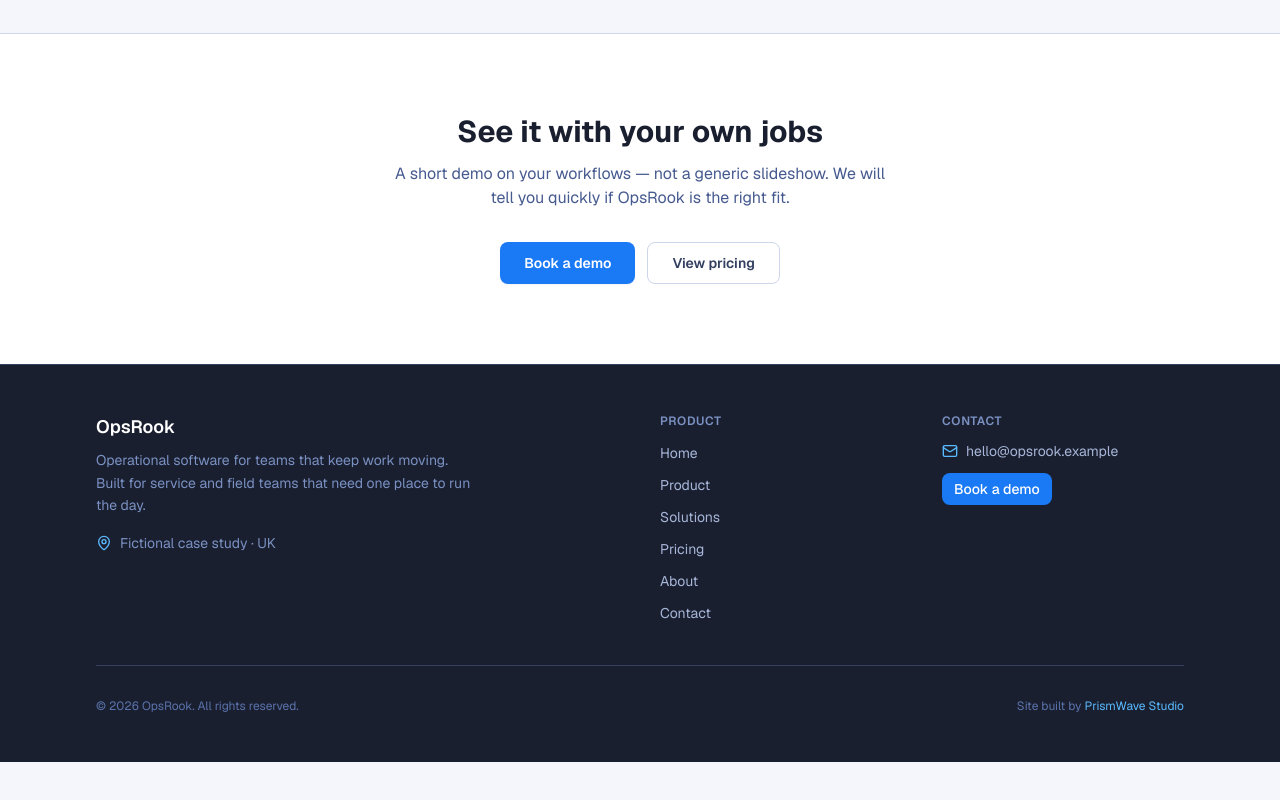
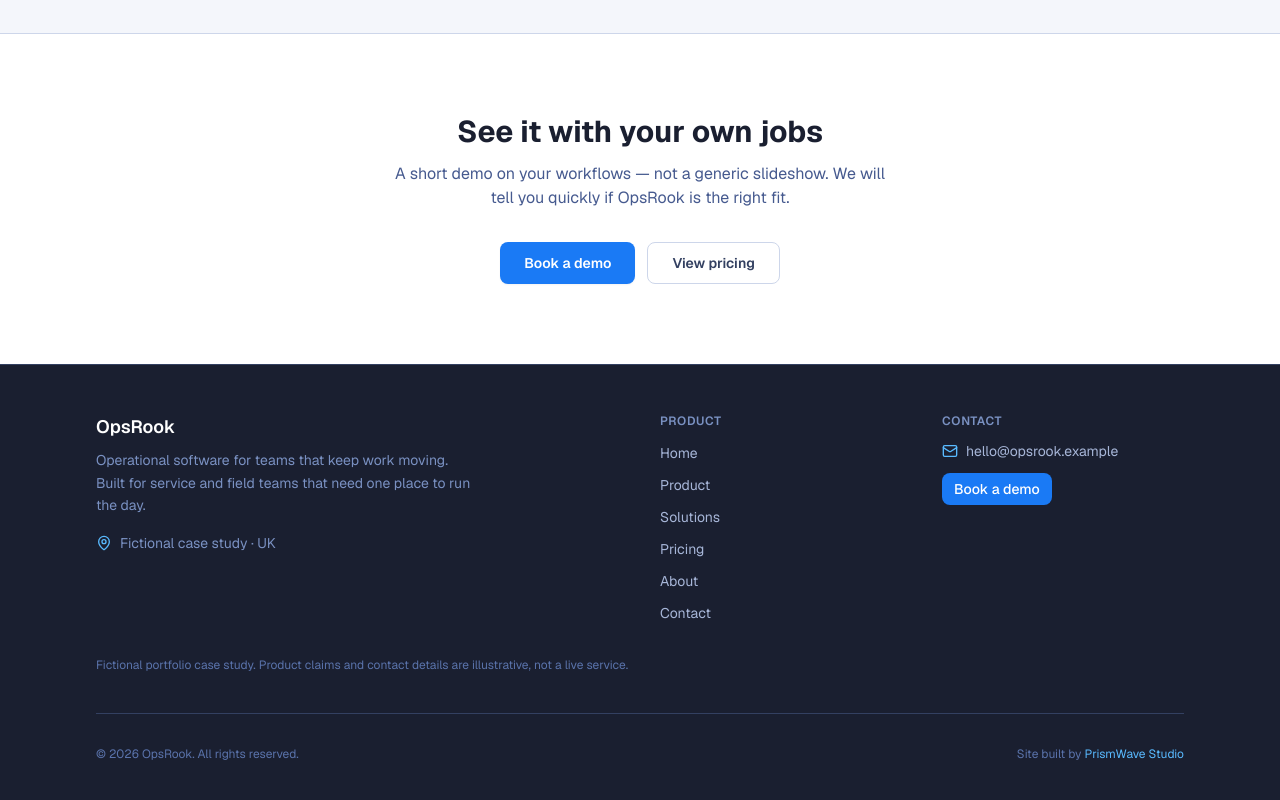
Before and after one commit to YoichiDev-tech/northloop, a Next.js app: page / in a window 1280 px wide. Shown: the part 1141-1941 px from the top of the page. Before the commit the page ends 1903 px from the top, so only its background shows below. Built offline with nearby package versions, Linux system fonts and the light colour scheme; no server answers.

Commit message:
content: label OpsRook as a fictional portfolio case study

```diff
--- a/src/components/Footer.tsx
+++ b/src/components/Footer.tsx
@@ -62,6 +62,9 @@
           </div>
         </div>
 
+        <p className="mt-8 text-xs text-ink-500">
+          Fictional portfolio case study. Product claims and contact details are illustrative, not a live service.
+        </p>
         <div className="mt-10 flex flex-col items-start justify-between gap-4 border-t border-ink-800 pt-8 sm:flex-row sm:items-center">
           <p className="text-xs text-ink-500">
             © {new Date().getFullYear()} {site.name}. All rights reserved.
```
